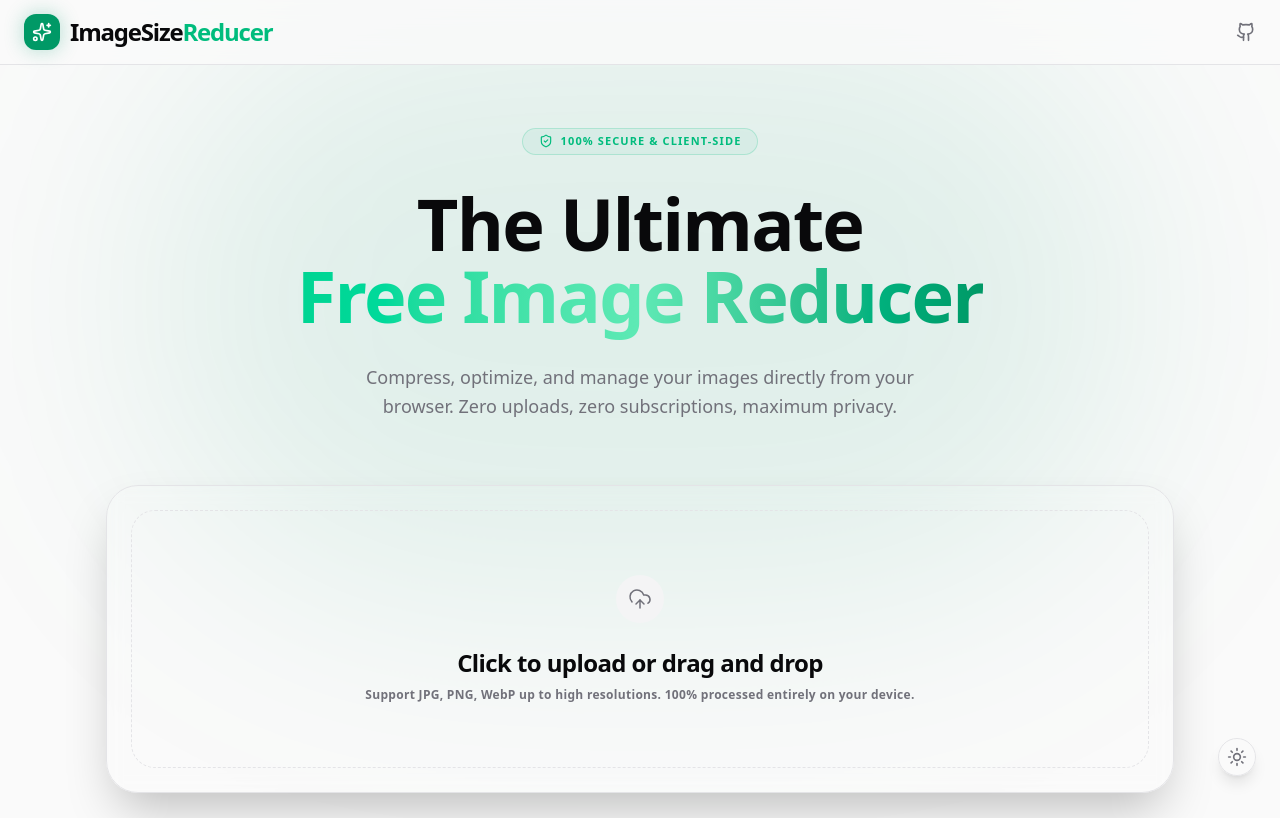
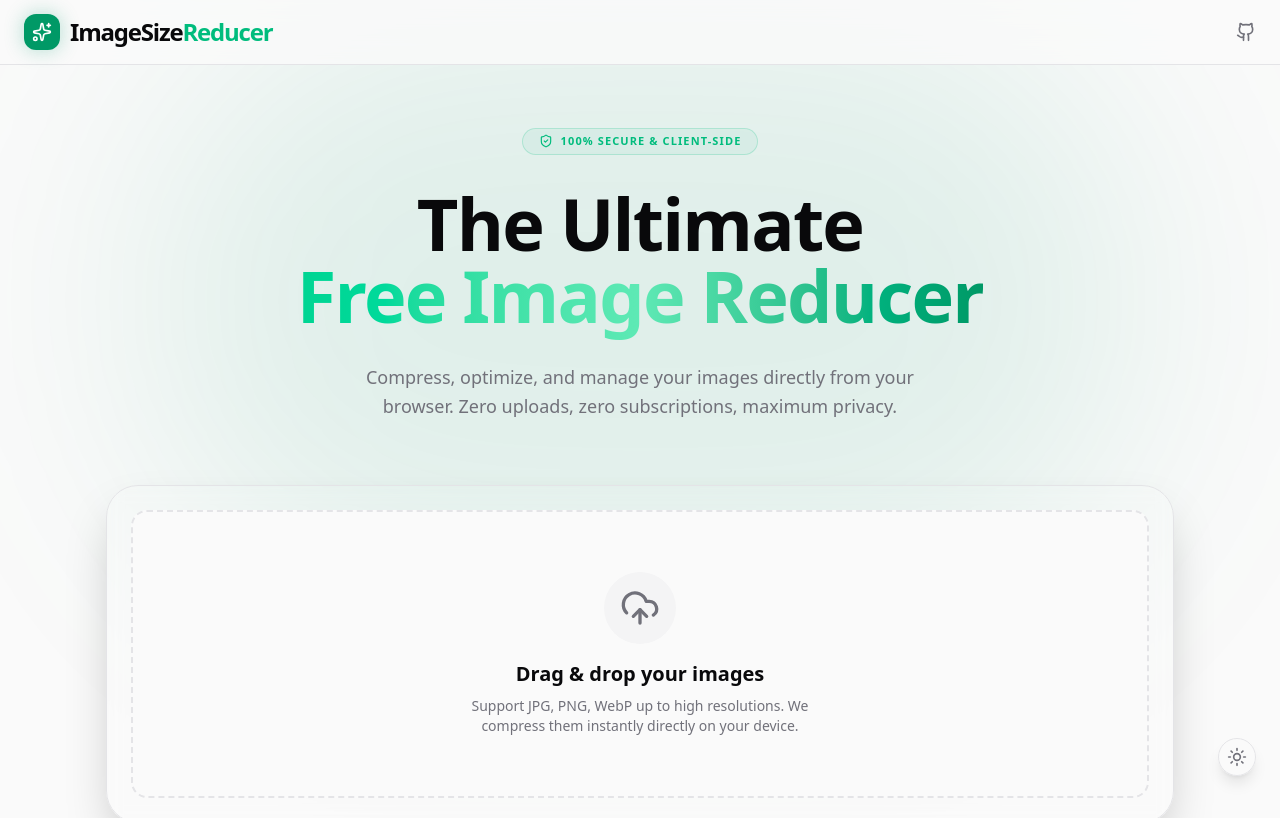
Before and after one commit to emreyoleridev/ultimate-image-size-reducer, a Next.js app: page / in a window 1280 px wide. Shown: the top 818 px of the page. Built offline with nearby package versions, Linux system fonts and the light colour scheme.

Commit message:
fix: explicit dark variant added for tailwind to fix footer in dark mode

```diff
--- a/src/app/globals.css
+++ b/src/app/globals.css
@@ -1,4 +1,6 @@
 @import "tailwindcss";
+
+@custom-variant dark (&:is(.dark *));
 
 @theme {
   --color-background: var(--background);
@@ -21,14 +23,17 @@
     from {
       height: 0;
     }
+
     to {
       height: var(--radix-accordion-content-height);
     }
   }
+
   @keyframes accordion-up {
     from {
       height: var(--radix-accordion-content-height);
     }
+
     to {
       height: 0;
     }
@@ -71,6 +76,7 @@
   * {
     @apply border-border;
   }
+
   body {
     @apply bg-background text-foreground;
     font-feature-settings: "rlig" 1, "calt" 1;
--- a/src/app/page.tsx
+++ b/src/app/page.tsx
@@ -235,7 +235,7 @@ export default function Home() {
       </div>
 
       {/* Footer */}
-      <footer className="w-full border-t border-zinc-200 dark:border-white/10 bg-white dark:bg-black py-12 relative z-10">
+      <footer className="w-full border-t border-zinc-200 dark:border-white/10 bg-white dark:bg-black py-12">
         <div className="container mx-auto px-4 flex flex-col items-center gap-6">
           <div className="flex items-center gap-2 text-zinc-600 dark:text-zinc-400 font-medium">
             <span>Built with ❤️ by</span>
--- a/src/components/ui/dropzone.tsx
+++ b/src/components/ui/dropzone.tsx
@@ -70,11 +70,13 @@ export function Dropzone({ onFilesSelected, disabled }: DropzoneProps) {
             transition={{ duration: 0.4 }}
         >
             <div
-                className={`
-                    relative border border-dashed rounded-[1.5rem] p-10 sm:p-16 text-center transition-all duration-500
-                    ${isDragActive ? 'border-emerald-500 bg-emerald-500/5 scale-[0.99]' : 'border-border hover:border-emerald-500/50 hover:bg-muted/30'}
-                    ${disabled ? 'opacity-50 cursor-not-allowed pointer-events-none' : 'cursor-pointer'}
-                `}
+                className={cn(
+                    "relative flex flex-col items-center justify-center w-full h-72 border-2 border-dashed rounded-2xl transition-all duration-300 overflow-hidden",
+                    isDragActive
+                        ? "border-emerald-500 bg-emerald-500/5"
+                        : "border-border bg-background hover:bg-muted/50 hover:border-muted-foreground/50",
+                    disabled && "opacity-50 cursor-not-allowed hover:bg-background hover:border-border"
+                )}
                 onDragEnter={handleDragEnter}
                 onDragLeave={handleDragLeave}
                 onDragOver={handleDragOver}
@@ -91,16 +93,24 @@ export function Dropzone({ onFilesSelected, disabled }: DropzoneProps) {
                     className="absolute inset-0 w-full h-full opacity-0 cursor-pointer disabled:cursor-not-allowed z-10"
                 />
 
-                <div className="w-12 h-12 mx-auto mb-6 rounded-full bg-muted flex items-center justify-center text-muted-foreground z-0 pointer-events-none relative">
-                    <UploadCloud className="w-6 h-6 stroke-[1.5]" />
+                <div className="flex flex-col items-center justify-center p-6 text-center z-0 pointer-events-none">
+                    <motion.div
+                        animate={{ scale: isDragActive ? 1.1 : 1, y: isDragActive ? -5 : 0 }}
+                        transition={{ type: "spring", stiffness: 300, damping: 20 }}
+                        className={cn(
+                            "p-4 rounded-full mb-4",
+                            isDragActive ? "bg-emerald-500/10 text-emerald-500" : "bg-muted text-muted-foreground"
+                        )}
+                    >
+                        <UploadCloud className="w-10 h-10" />
+                    </motion.div>
+                    <h3 className="text-xl font-semibold mb-2">
+                        {isDragActive ? "Drop images here" : "Drag & drop your images"}
+                    </h3>
+                    <p className="text-sm text-muted-foreground max-w-sm">
+                        Support JPG, PNG, WebP up to high resolutions. We compress them instantly directly on your device.
+                    </p>
                 </div>
-
-                <h2 className="text-xl sm:text-2xl font-black tracking-tight text-foreground mb-2 z-0 pointer-events-none relative">
-                    {isDragActive ? "Drop images here" : "Click to upload or drag and drop"}
-                </h2>
-                <p className="text-muted-foreground font-bold text-xs tracking-wide z-0 pointer-events-none relative">
-                    Support JPG, PNG, WebP up to high resolutions. 100% processed entirely on your device.
-                </p>
             </div>
         </motion.div>
     );
```
